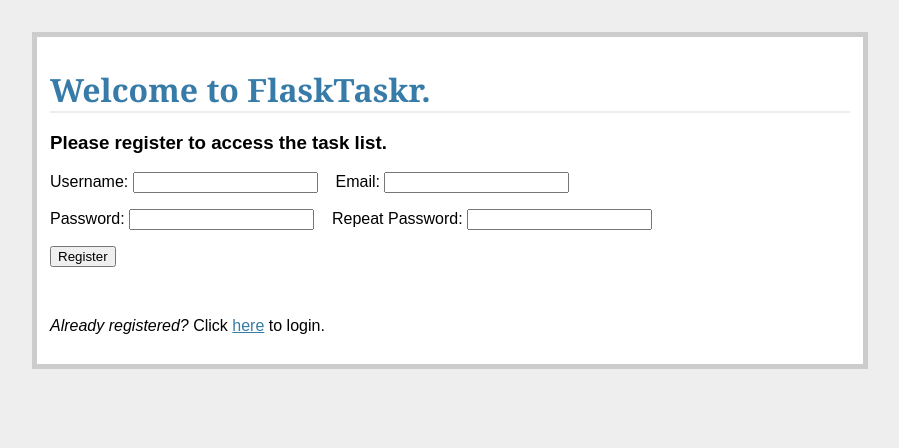
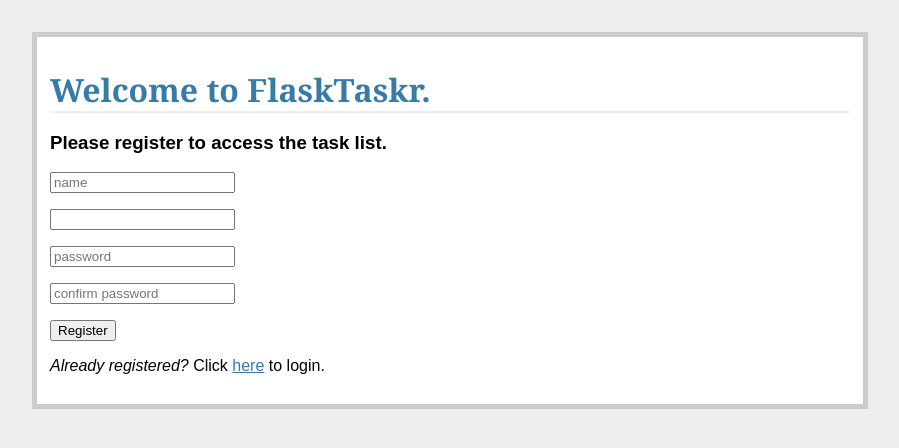
Before and after one commit to Hyvjan/flasktaskr, a Flask app: page /register/ in a window 1280 px wide. Shown: the top 448 px of the page, without its empty margins (190-1089 px from the left). Run offline with Flask 2, Linux system fonts and the light colour scheme.

Commit message:
Middle of page 183.

```diff
--- a/project/forms.py
+++ b/project/forms.py
@@ -3,7 +3,7 @@
 from flask_wtf import Form
 from wtforms import StringField, DateField, IntegerField, \
 	SelectField, PasswordField
-from wtforms.validators import DataRequired, Length, EqualTo
+from wtforms.validators import DataRequired, Length, EqualTo, Email
 
 class AddTaskForm(Form):
 	task_id = IntegerField()
@@ -29,7 +29,7 @@ class RegisterForm(Form):
 		)
 	email = StringField(
 		'Email',
-		validators=[DataRequired(), Length(min=6, max=40)]
+		validators=[DataRequired(), Email(), Length(min=6, max=40)]
 		)
 	password=PasswordField(
 		'Password',
--- a/project/static/css/main.css
+++ b/project/static/css/main.css
@@ -64,8 +64,9 @@ padding: 0.5em;
 }
 
 .error {
-background: #F0D6D6;
-padding: 0.5em;
+	color:red;
+	font-size: .8em;
+	background-color: #FFFFFF;
 }
 
 .datagrid table {
--- a/project/templates/register.html
+++ b/project/templates/register.html
@@ -3,23 +3,53 @@
 
 <h1>Welcome to FlaskTaskr. </h1>
 <h3>Please register to access the task list.</h3>
-	<form method="POST" action="">
+	<form method="POST" action="/register/">
 		{{ form.csrf_token }}
 		<p>
-			{{ form.name.label }}: {{ form.name }}
-			&nbsp;&nbsp;
-			{{ form.email.label }}: {{ form.email }}
+			{{ form.name(placeholder="name") }}
+			{% if form.name.errors %}
+				<span class="error">
+					{% for error in form.name.errors %}
+						{{ error }}
+					{% endfor %}
+				</span>
+			{% endif %}
 		</p>
 		<p>
-			{{ form.password.label }}: {{ form.password }}
-			&nbsp;&nbsp;
-			{{ form.confirm.label }}: {{ form.confirm }}
+			{{ form.email(palceholder="email address") }}
+			{% if form.email.errors %}
+				<span class="error">
+					{% for error in form.email.errors %}
+						{{ error }}
+					{% endfor %}
+				</span>
+			{% endif %}
 		</p>
-		<p><input type="submit" value="Register"></p>
-		</form>
-
+		<p>
+			{{ form.password(placeholder="password") }}
+			{% if form.password.errors %}
+				<span class="error">
+					{% for error in form.password.errors %}
+						{{ error }}
+					{% endfor %}
+				</span>
+			{% endif %}
+		</p>
+		<p>
+			{{ form.confirm(placeholder="confirm password") }}
+			{% if form.confirm.errors %}
+				<span class="error">
+					{% for error in form.confirm.errors %}
+						{{ error }}
+					{% endfor %}
+				</span>
+			{% endif %}
+		</p>
+		<button class="btn btn-sm btn-success"
+			type="submit">Register</button>
 		<br>
-
 		<p><em>Already registered?</em> Click <a href="/">here</a> to
 			login.</p>
+</form>
+
 {% endblock %}
--- a/project/views.py
+++ b/project/views.py
@@ -27,8 +27,13 @@ def login_required(test):
 
 	return wrap
 
+def flash_errors(form):
+	for field, errors in form.errors.items():
+		for error in errors:
+			flash(u"Error in the %s field - %s" % (
+				getattr(form, field).label.text, error), 'error')
+
 # route handlers
-
 @app.route('/logout/')
 def logout():
 	session.pop('logged_in', None)
```
